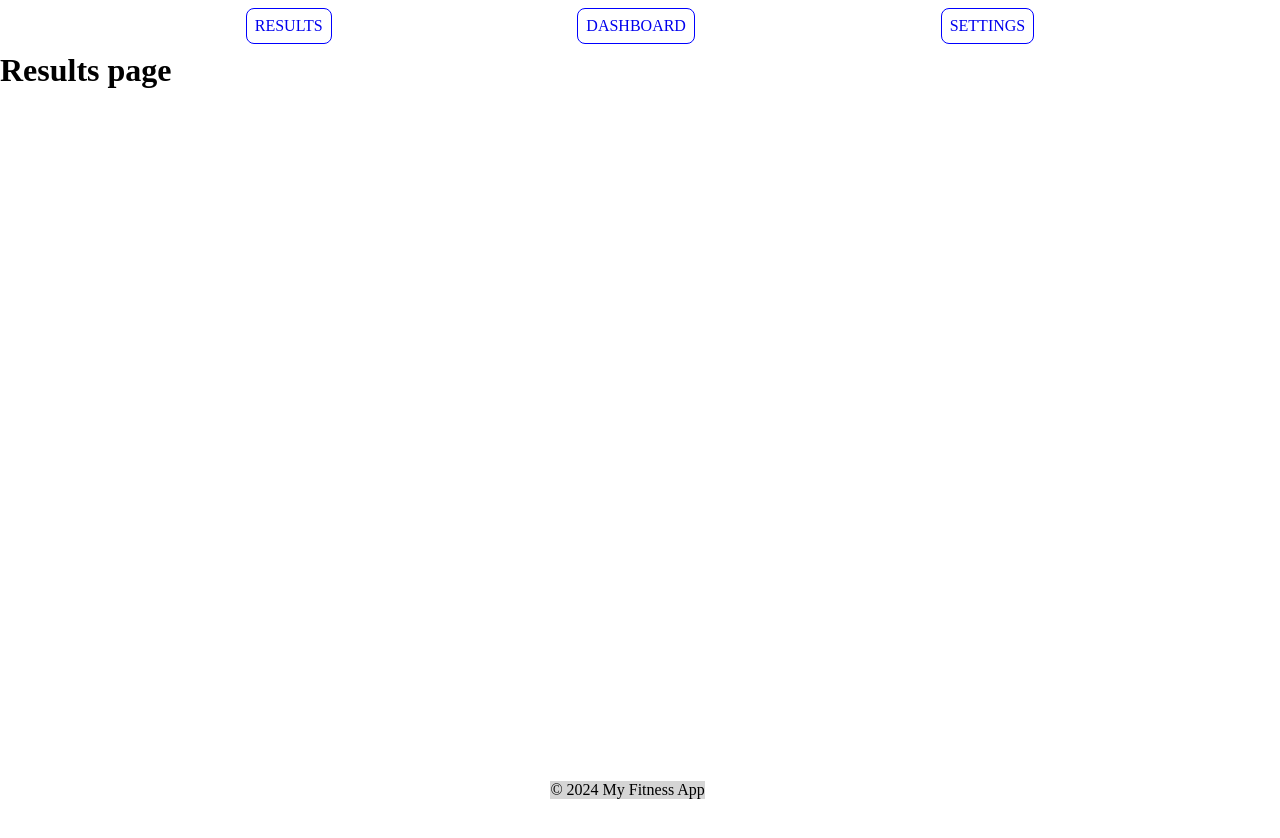
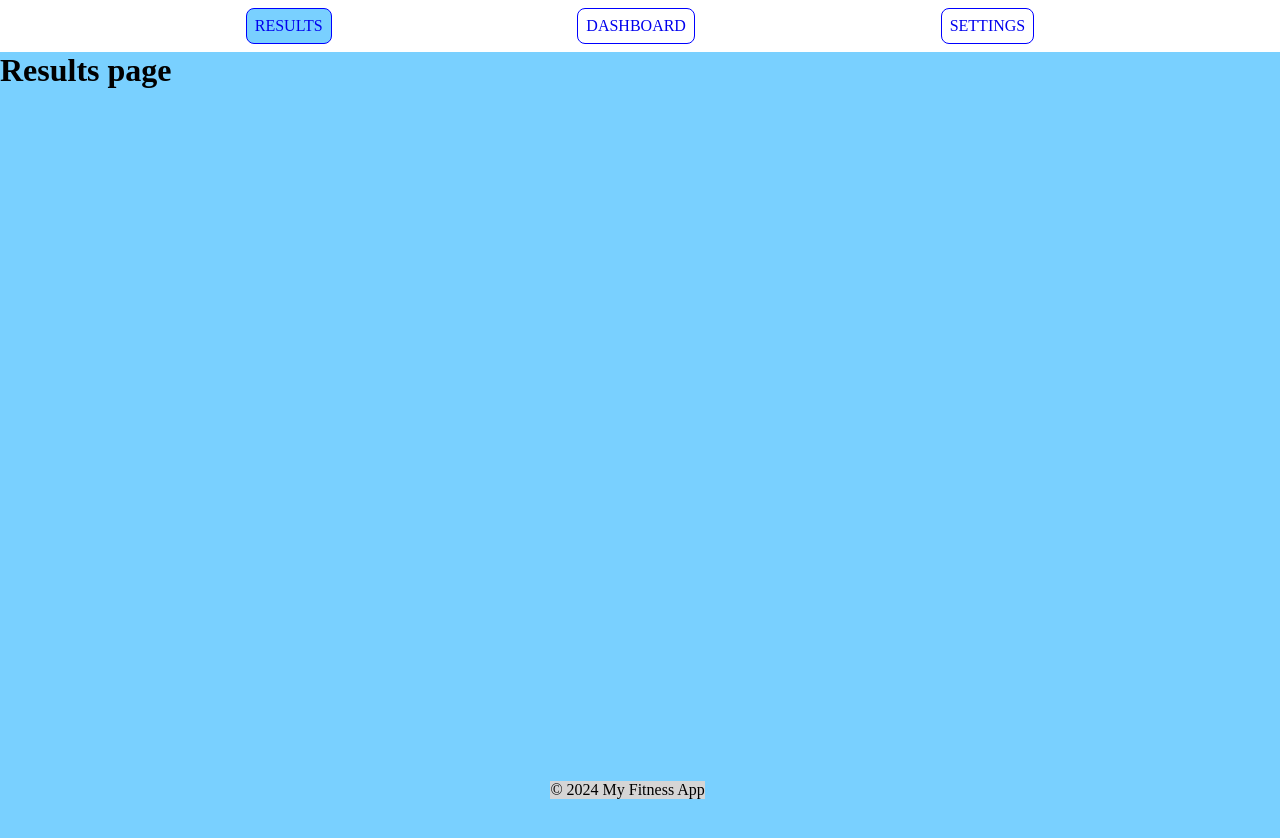
Before and after one commit to lukeschmit-dev/FitLogger, a React (Create React App) app: page /Results in a window 1280 px wide. Shown: the top 838 px of the page. Before the commit the page ends 800 px from the top, so only its background shows below. Built offline with nearby package versions, Linux system fonts and the light colour scheme.

Commit message:
Nav button color highlighting

```diff
--- a/src/components/Navbar.js
+++ b/src/components/Navbar.js
@@ -4,13 +4,31 @@ import { NavLink } from "react-router-dom";
 const Navbar = () => {
   return (
     <nav id="Navbar">
-      <NavLink className="NavLink" to="/Results">
+      <NavLink
+        style={({ isActive }) => {
+          return isActive ? { backgroundColor: "rgb(121, 208, 255)" } : {};
+        }}
+        className="NavLink"
+        to="/Results"
+      >
         RESULTS
       </NavLink>
-      <NavLink className="NavLink" to="/Dashboard">
+      <NavLink
+        style={({ isActive }) => {
+          return isActive ? { backgroundColor: "blanchedalmond" } : {};
+        }}
+        className="NavLink"
+        to="/Dashboard"
+      >
         DASHBOARD
       </NavLink>
-      <NavLink className="NavLink" to="/Settings">
+      <NavLink
+        style={({ isActive }) => {
+          return isActive ? { backgroundColor: "blanchedalmond" } : {};
+        }}
+        className="NavLink"
+        to="/Settings"
+      >
         SETTINGS
       </NavLink>
     </nav>
--- a/src/index.css
+++ b/src/index.css
@@ -8,8 +8,15 @@
   monospace;
 } */
 
-.Dashboard {
+.DashboardPage {
   background-color: blanchedalmond;
+  width: 100vw;
+  height: 100vh;
+  z-index: 0;
+}
+
+.ResultsPage {
+  background-color: rgb(121, 208, 255);
   width: 100vw;
   height: 100vh;
   z-index: 0;
--- a/src/pages/dashboard.js
+++ b/src/pages/dashboard.js
@@ -10,7 +10,7 @@ const Dashboard = () => {
   // const dailyTasks = useSelector((state) => state.user.dailyTasks);
 
   return (
-    <div className="Dashboard">
+    <div className="DashboardPage">
       this is the dashboard page
       <DailyActions />
       <EnterNewMax />
--- a/src/pages/results.js
+++ b/src/pages/results.js
@@ -2,6 +2,10 @@ import React from "react";
 import { useSelector } from "react-redux";
 
 const Results = () => {
-  return <h1>Results page</h1>;
+  return (
+    <div className="ResultsPage">
+      <h1>Results page</h1>
+    </div>
+  );
 };
 export default Results;
```
